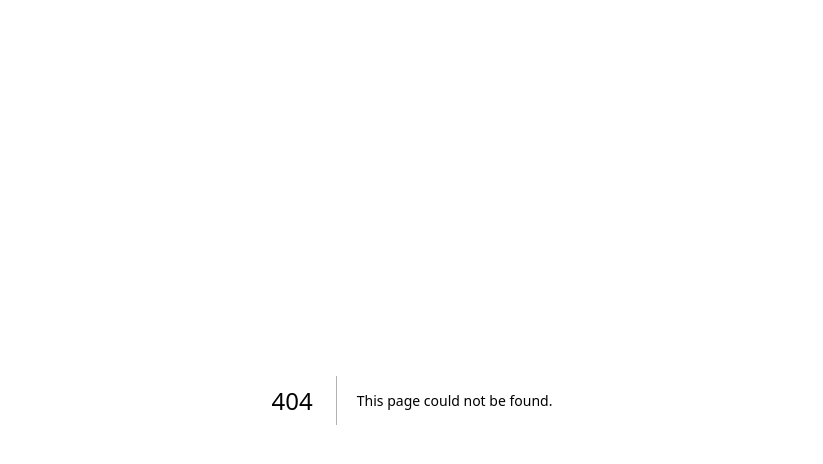
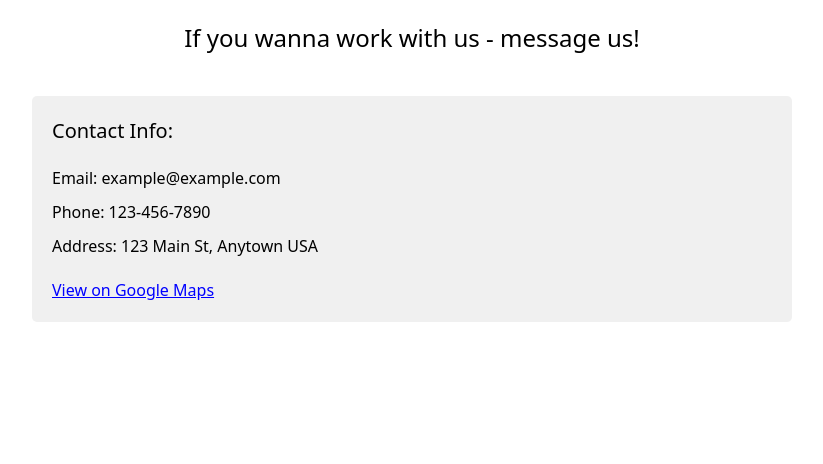
Before and after one commit to Saiteja1807/MaidEase, a Next.js app in the folder website/client/: page /homePageContactUs in a window 1280 px wide. Before the commit this address had no page. Shown: the top 464 px of the page, without its empty margins (228-1051 px from the left). Built offline with nearby package versions, Linux system fonts and the light colour scheme.

Commit message:
jahid-contactUs

```diff
--- /dev/null
+++ b/website/client/src/pages/homePageContactUs.tsx
@@ -0,0 +1,23 @@
+import Head from 'next/head';
+import styles from '../styles/homePageContactUs.module.css';
+
+export default function Contact() {
+  return (
+    <div className={styles.container}>
+      <Head>
+        <title>Contact Us</title>
+      </Head>
+
+      <h1 className={styles.title}>If you wanna work with us - message us!</h1>
+
+      <div className={styles.contact}>
+        <h2>Contact Info:</h2>
+        <p>Email: example@example.com</p>
+        <p>Phone: 123-456-7890</p>
+        <p>Address: 123 Main St, Anytown USA</p>
+        <a href="https://goo.gl/maps/12345" target="_blank" rel="noopener noreferrer">View on Google Maps</a>
+      </div>
+
+    </div>
+  );
+}
--- /dev/null
+++ b/website/client/src/styles/homePageContactUs.module.css
@@ -0,0 +1,36 @@
+.container {
+    max-width: 800px;
+    margin: 0 auto;
+    padding: 20px;
+  }
+
+  .title {
+    font-size: 24px;
+    text-align: center;
+    margin-bottom: 40px;
+  }
+
+  .contact {
+    background-color: #f0f0f0;
+    padding: 20px;
+    border-radius: 5px;
+    margin-top: 40px;
+  }
+
+  .contact h2 {
+    font-size: 20px;
+    margin-bottom: 20px;
+  }
+
+  .contact p {
+    font-size: 16px;
+    margin-bottom: 10px;
+  }
+
+  .contact a {
+    display: block;
+    margin-top: 20px;
+    font-size: 16px;
+    color: blue;
+    text-decoration: underline;
+  }
```
